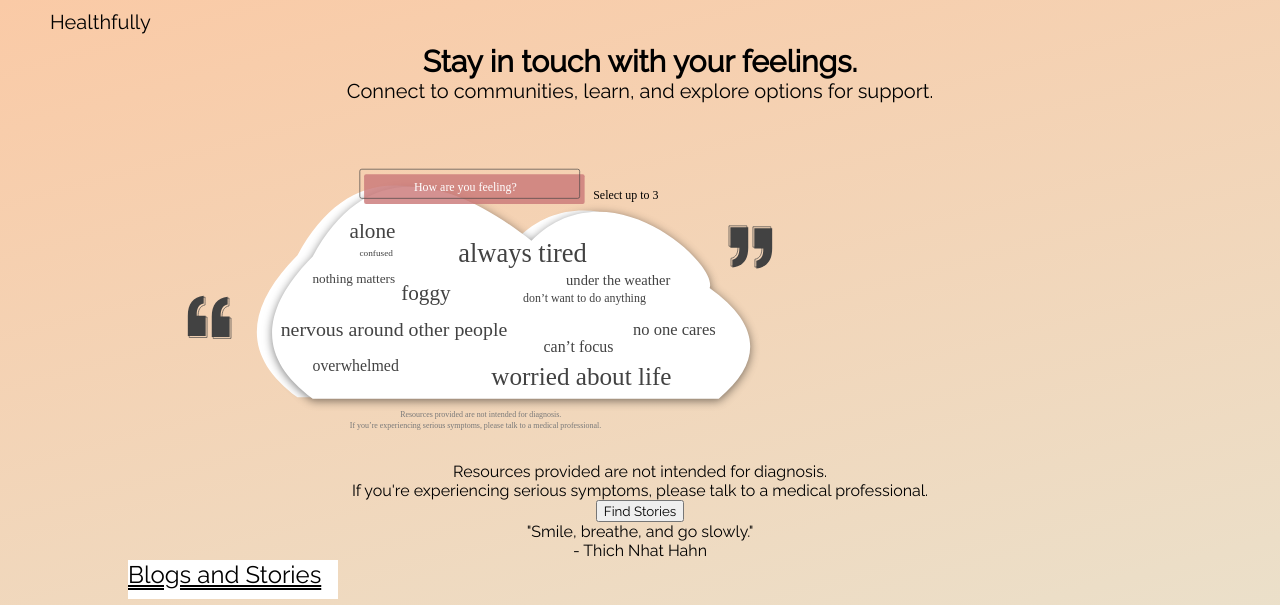
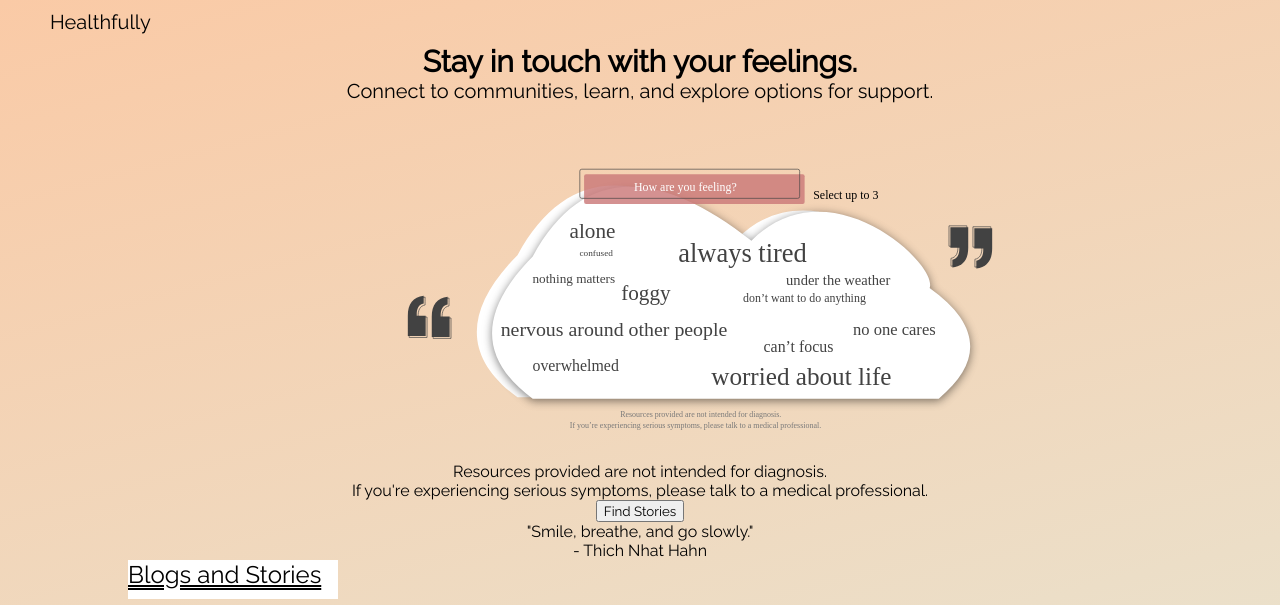
Before and after one commit to rileypredum/HMH19, a Django app: page /healthfully/ in a window 1280 px wide. Shown: the top 605 px of the page. Run offline with Django 3.2, Linux system fonts and the light colour scheme.

Commit message:
fixing margins

```diff
--- a/mysite/templates/index.html
+++ b/mysite/templates/index.html
@@ -28,7 +28,7 @@
 			<span style="font-size: 15px; position: absolute; left: 450px; top: 155px;"><b></b></span><br>
 		</div>
 		<div style="text-align: center;">
-			<img src="{% static 'images/wordcloud.svg' %}" style="width: 600px; height: 300px; position: absolute; left: 180px; top: 150px"><br>
+			<img src="{% static 'images/wordcloud.svg' %}" style="width: 600px; height: 300px; position: absolute; left: 400px; top: 150px"><br>
 			<div style="width: 600px; height: 300px">
 				<!-- margin-top: -600px; width: 600px; height: 300px -->
 				<!-- Wordcloud section -->
```
